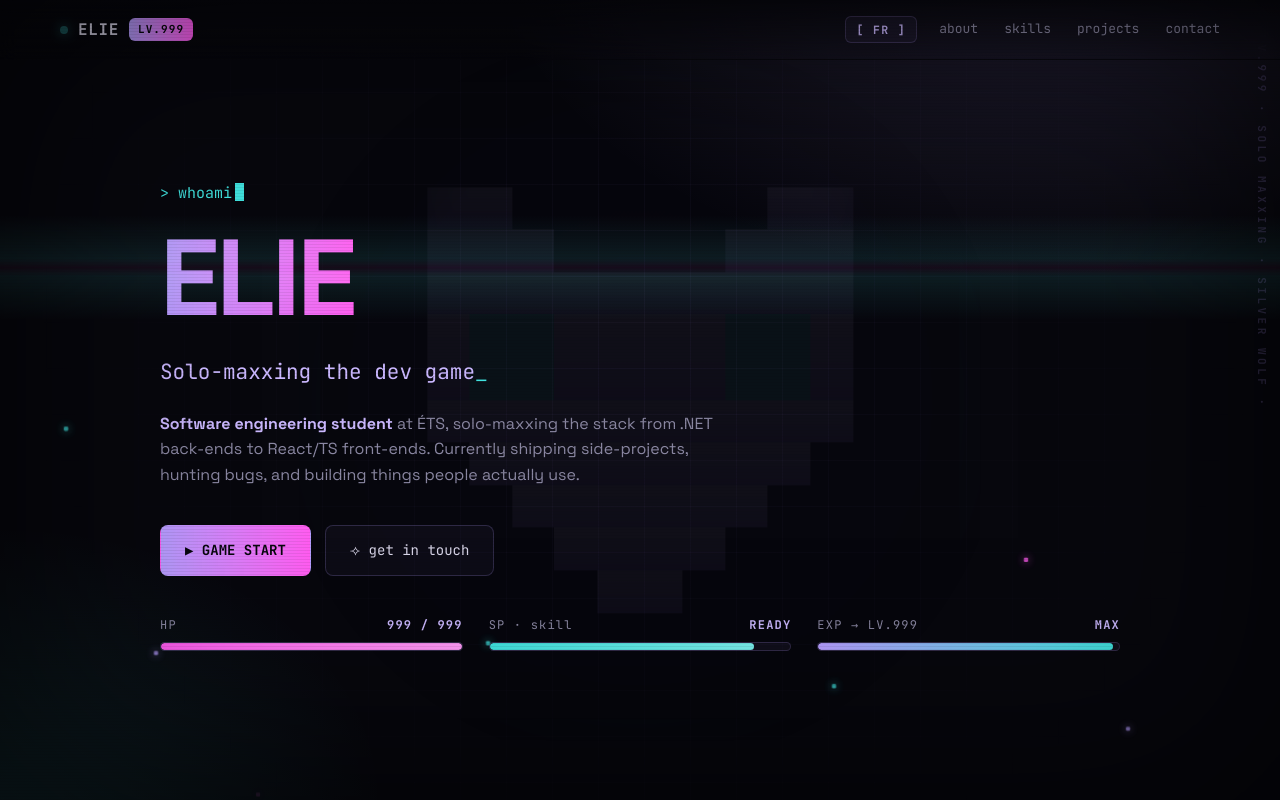
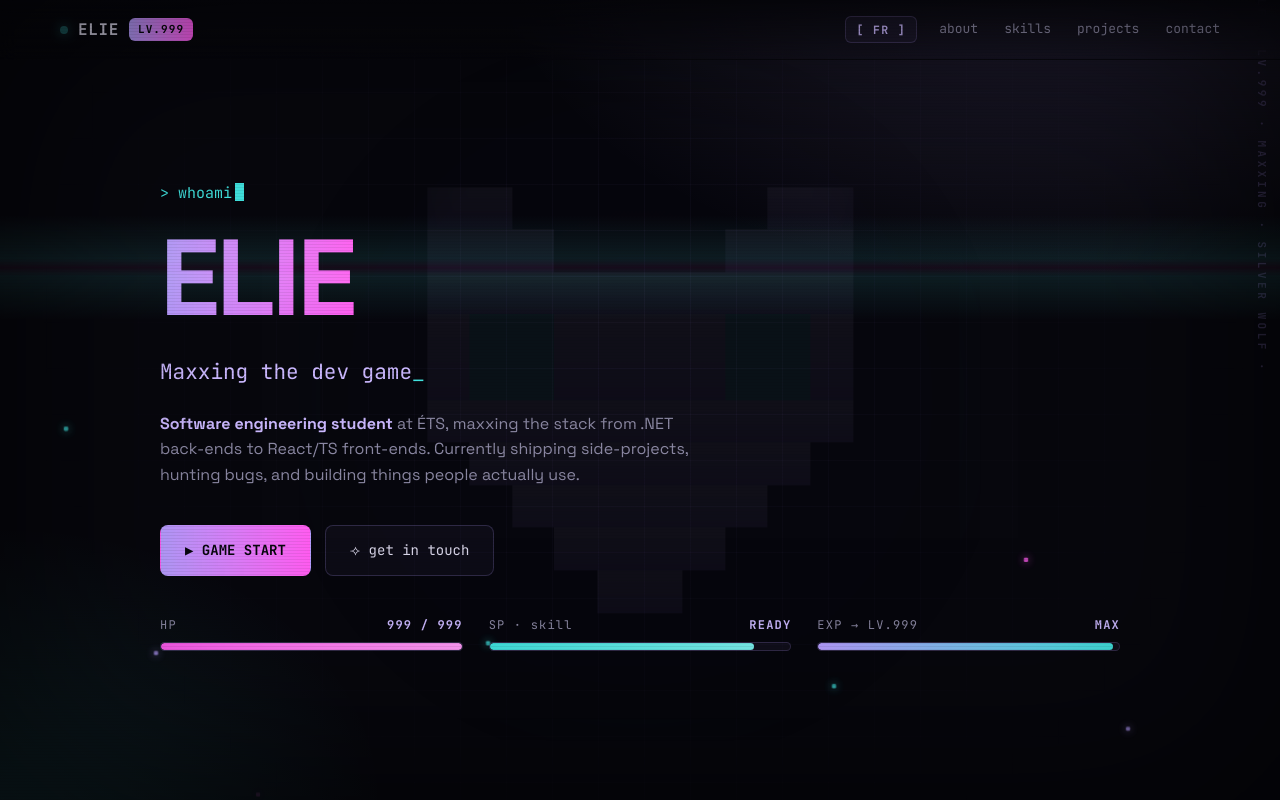
Before and after one commit to NtsoaElie/NtsoaElie.github.io, a plain HTML site: page index.html in a window 1280 px wide. Shown: the top 800 px of the page. Drawn offline with Linux system fonts and the light colour scheme.

Commit message:
rename theme: solo-maxxing → maxxing across copy, marquee, comments, README

```diff
--- a/css/base.css
+++ b/css/base.css
@@ -49,7 +49,7 @@ body::after {
   mask-image: radial-gradient(circle at 50% 40%, #000 0%, transparent 78%);
 }
 
-/* ── CRT scanlines + vignette (Solo Maxxing trailer vibe) ──────────── */
+/* ── CRT scanlines + vignette (Maxxing trailer vibe) ──────────── */
 .scan {
   position: fixed;
   inset: 0;
@@ -154,7 +154,7 @@ body::after {
 .particles i:nth-child(11) { left: 88%;                         animation-duration: 14s; animation-delay:  5s; }
 .particles i:nth-child(12) { left: 95%; color: var(--cyan);    animation-duration: 23s; animation-delay: 10s; }
 
-/* ── vertical "LV.999 · SOLO MAXXING" marquee on the right edge ────── */
+/* ── vertical "LV.999 · MAXXING" marquee on the right edge ────── */
 .sidemark {
   position: fixed;
   top: 0;
--- a/css/components.css
+++ b/css/components.css
@@ -233,7 +233,7 @@
 .contact-links a:hover,
 .contact-links .reveal-num:hover { color: var(--cyan); border-color: var(--cyan); transform: translateY(-2px); }
 
-/* ── achievement toasts (Solo Maxxing pop-ups) ─────────────────────── */
+/* ── achievement toasts (Maxxing pop-ups) ─────────────────────── */
 #toasts {
   position: fixed;
   top: 74px;
--- a/index.html
+++ b/index.html
@@ -1,7 +1,7 @@
 <!DOCTYPE html>
 <!--
   ╔══════════════════════════════════════════════════════════════════╗
-  ║  PORTFOLIO · "Silver Wolf LV.999 — Solo Maxxing" theme             ║
+  ║  PORTFOLIO · "Silver Wolf LV.999 — Maxxing" theme             ║
   ║                                                                    ║
   ║  This file is just the SHELL (structure). You almost never edit    ║
   ║  it. To update your content, open:   js/data.js                    ║
@@ -22,8 +22,8 @@
 <head>
   <meta charset="UTF-8" />
   <meta name="viewport" content="width=device-width, initial-scale=1" />
-  <title>SW.999 — Solo Maxxing · Developer Portfolio</title>
-  <meta name="description" content="Level 999 developer portfolio — solo maxxing the stack." />
+  <title>SW.999 — Maxxing · Developer Portfolio</title>
+  <meta name="description" content="Level 999 developer portfolio — maxxing the stack." />
 
   <!-- favicon (Silver Wolf pixel heart) -->
   <link rel="icon" type="image/svg+xml" href="favicon.svg" />
@@ -50,7 +50,7 @@
   <div class="scan-sweep" aria-hidden="true"></div>
   <div class="glitch-flash" aria-hidden="true"></div>
   <div class="wolfmark" aria-hidden="true"></div>
-  <div class="sidemark" aria-hidden="true"><span>LV.999 · SOLO MAXXING · SILVER WOLF · LV.999 · SOLO MAXXING · SILVER WOLF · LV.999 · SOLO MAXXING · SILVER WOLF · LV.999 · SOLO MAXXING · SILVER WOLF · </span></div>
+  <div class="sidemark" aria-hidden="true"><span>LV.999 · MAXXING · SILVER WOLF · LV.999 · MAXXING · SILVER WOLF · LV.999 · MAXXING · SILVER WOLF · LV.999 · MAXXING · SILVER WOLF · </span></div>
   <div class="particles" aria-hidden="true"><i></i><i></i><i></i><i></i><i></i><i></i><i></i><i></i><i></i><i></i><i></i><i></i></div>
   <div id="toasts"></div>
 
--- a/js/data.js
+++ b/js/data.js
@@ -34,7 +34,7 @@ window.PORTFOLIO = Object.freeze({
     en: {
 
       meta: {
-        title:    "Elie Ramampiarison — Solo Maxxing · Developer Portfolio",
+        title:    "Elie Ramampiarison — Maxxing · Developer Portfolio",
         htmlLang: "en",
       },
 
@@ -54,13 +54,13 @@ window.PORTFOLIO = Object.freeze({
         greet: "> whoami",
         name:  "ELIE",                                  // big glitch display name
         taglines: [
-          "Solo-maxxing the dev game",
+          "Maxxing the dev game",
           "Software Engineering Student · ÉTS",
           "Full-Stack Developer · Java | .NET | TS",
           "Currently shipping CentraFi & SChan",
         ],
         blurbHtml:
-          "<b>Software engineering student</b> at ÉTS, solo-maxxing the " +
+          "<b>Software engineering student</b> at ÉTS, maxxing the " +
           "stack from .NET back-ends to React/TS front-ends. Currently " +
           "shipping side-projects, hunting bugs, and building things people actually use.",
         ctas: [
@@ -172,7 +172,7 @@ window.PORTFOLIO = Object.freeze({
 
       // footer
       footer: {
-        textHtml: "&copy; {year} {handle} — solo maxxing with <span class=\"mark\" aria-hidden=\"true\"></span>",
+        textHtml: "&copy; {year} {handle} — maxxing with <span class=\"mark\" aria-hidden=\"true\"></span>",
         hint:     "psst… try the Konami code: ↑ ↑ ↓ ↓ ← → ← → B A",
       },
 
@@ -183,7 +183,7 @@ window.PORTFOLIO = Object.freeze({
           { text: "> bypassing reality firewall ...", highlight: true },
           { text: "> loading operative @ LV.999 ..." },
         ],
-        grant: "ACCESS GRANTED // solo maxxing engaged. aha~",
+        grant: "ACCESS GRANTED // maxxing engaged. aha~",
       },
 
       // achievement toasts shown the first time each section scrolls into view
@@ -202,7 +202,7 @@ window.PORTFOLIO = Object.freeze({
     fr: {
 
       meta: {
-        title:    "Elie Ramampiarison — Solo Maxxing · Portfolio de développeur",
+        title:    "Elie Ramampiarison — Maxxing · Portfolio de développeur",
         htmlLang: "fr",
       },
 
@@ -219,7 +219,7 @@ window.PORTFOLIO = Object.freeze({
         greet: "> whoami",
         name:  "ELIE",
         taglines: [
-          "Solo-maxxing : mode dev",
+          "Maxxing : mode dev",
           "Étudiant en génie logiciel · ÉTS",
           "Développeur Full-Stack · Java | .NET | TS",
           "En cours : CentraFi & SChan",
@@ -332,7 +332,7 @@ window.PORTFOLIO = Object.freeze({
       },
 
       footer: {
-        textHtml: "&copy; {year} {handle} — solo maxxing avec <span class=\"mark\" aria-hidden=\"true\"></span>",
+        textHtml: "&copy; {year} {handle} — maxxing avec <span class=\"mark\" aria-hidden=\"true\"></span>",
         hint:     "psst… essaie le code Konami : ↑ ↑ ↓ ↓ ← → ← → B A",
       },
 
@@ -342,7 +342,7 @@ window.PORTFOLIO = Object.freeze({
           { text: "> contournement du pare-feu de la réalité ...", highlight: true },
           { text: "> chargement de l'opérateur @ LV.999 ..." },
         ],
-        grant: "ACCÈS AUTORISÉ // solo maxxing engagé. aha~",
+        grant: "ACCÈS AUTORISÉ // maxxing engagé. aha~",
       },
 
       achievements: {
```
Also changed, not shown: 1 other file.
